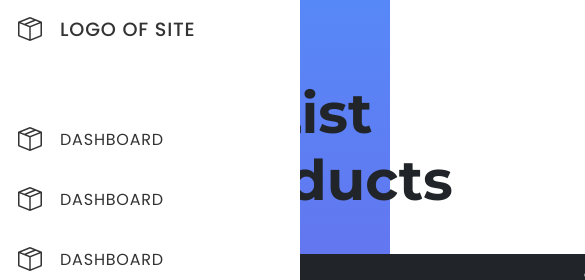
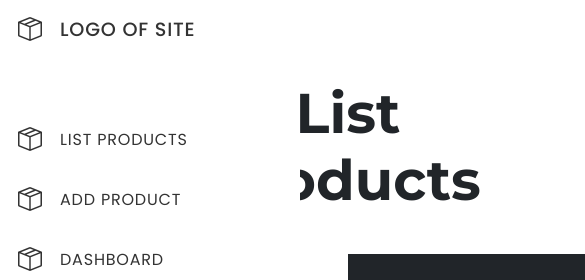
Before and after one commit to viniciusjuste/Sales-and-Inventory-Dashboard-FrontEnd, an Angular app in the folder SalesAndInventoryDashboard-FE/: page / in a window 390 px wide. Shown: the top 280 px of the page, 585 px wide, since content can reach past the window. Built offline with nearby package versions, Linux system fonts and the light colour scheme; no server answers.

Commit message:
fix(list-product): agora a tabela está responsiva quando a sidebar abre

```diff
--- a/SalesAndInventoryDashboard-FE/src/app/app.component.css
+++ b/SalesAndInventoryDashboard-FE/src/app/app.component.css
@@ -1,8 +1,8 @@
 .main-content {
-    transition: margin-left 0.5s ease-in-out;
-    margin-left: 0;
-  }
+  transition: margin-left 0.5s ease-in-out;
+  margin-left: 60px;
+}
 
-  .main-content.shifted {
-    margin-left: 15.625rem;
-  }
+.main-content.shifted {
+  margin-left: 300px;
+}
--- a/SalesAndInventoryDashboard-FE/src/app/components/list-products/list-products.component.css
+++ b/SalesAndInventoryDashboard-FE/src/app/components/list-products/list-products.component.css
@@ -3,7 +3,7 @@
   flex-direction: column;
   align-items: center;
   width: 100%;
-  background: linear-gradient(to bottom, #5788F8, #7D4EDE);
+  /* background: linear-gradient(to bottom, #5788F8, #7D4EDE); */
   height: 100vh;
 }
 
--- a/SalesAndInventoryDashboard-FE/src/app/shared/sidebar/sidebar.component.html
+++ b/SalesAndInventoryDashboard-FE/src/app/shared/sidebar/sidebar.component.html
@@ -9,16 +9,16 @@
         </li>
 
         <li>
-            <a href="#">
+            <a routerLink="/">
                 <span class="icon"><i class="bi bi-box-seam"></i></span>
-                <span class="title">Dashboard</span>
+                <span class="title">List Products</span>
             </a>
         </li>
 
         <li>
-            <a href="#">
+            <a routerLink="/add-product">
                 <span class="icon"><i class="bi bi-box-seam"></i></span>
-                <span class="title">Dashboard</span>
+                <span class="title">Add Product</span>
             </a>
         </li>
 
```
